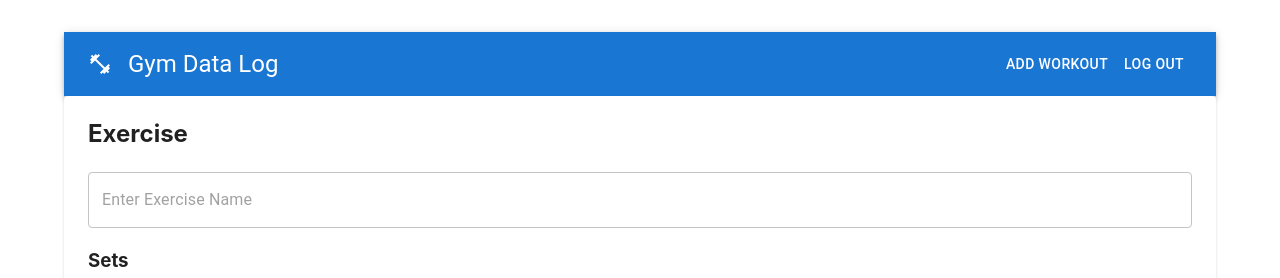
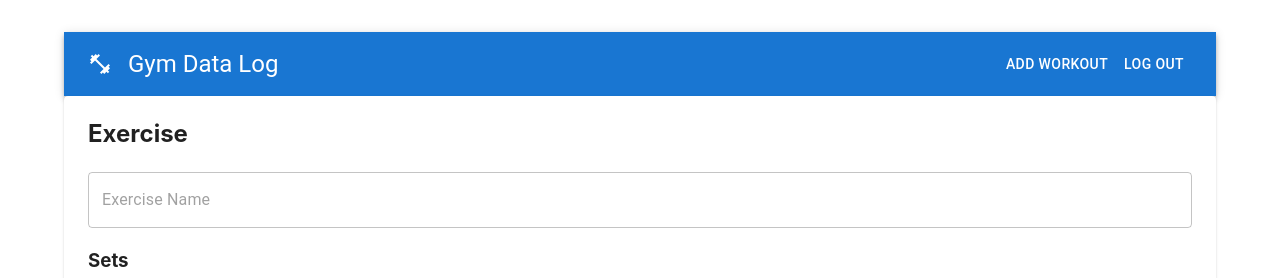
Before and after one commit to kyleanicholson/gym-data-log, a React (Vite) app: page / in a window 1280 px wide. Shown: the top 278 px of the page. Built offline with nearby package versions, Linux system fonts and the light colour scheme.

Commit message:
Remove code that forced lowercase

```diff
--- a/src/components/ExerciseLookup.jsx
+++ b/src/components/ExerciseLookup.jsx
@@ -17,10 +17,8 @@ const ExerciseLookup = () => {
         <TextField
           required
           value={search}
-          onChange={(e) => {
-            setsearch(e.target.value).toLowerCase();
-          }}
-          placeholder="Enter Exercise Name"
+          onChange={(e) => setsearch(e.target.value)}
+          placeholder="Exercise Name"
           type="text"
         ></TextField>
 
```
